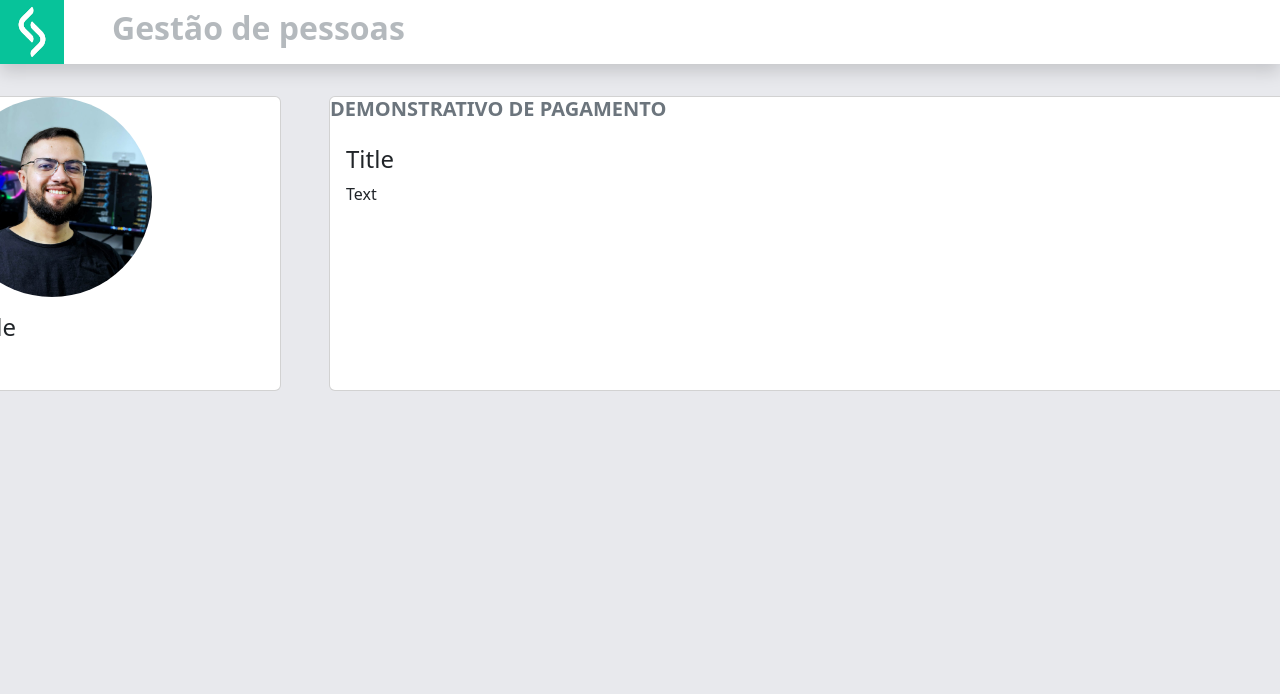
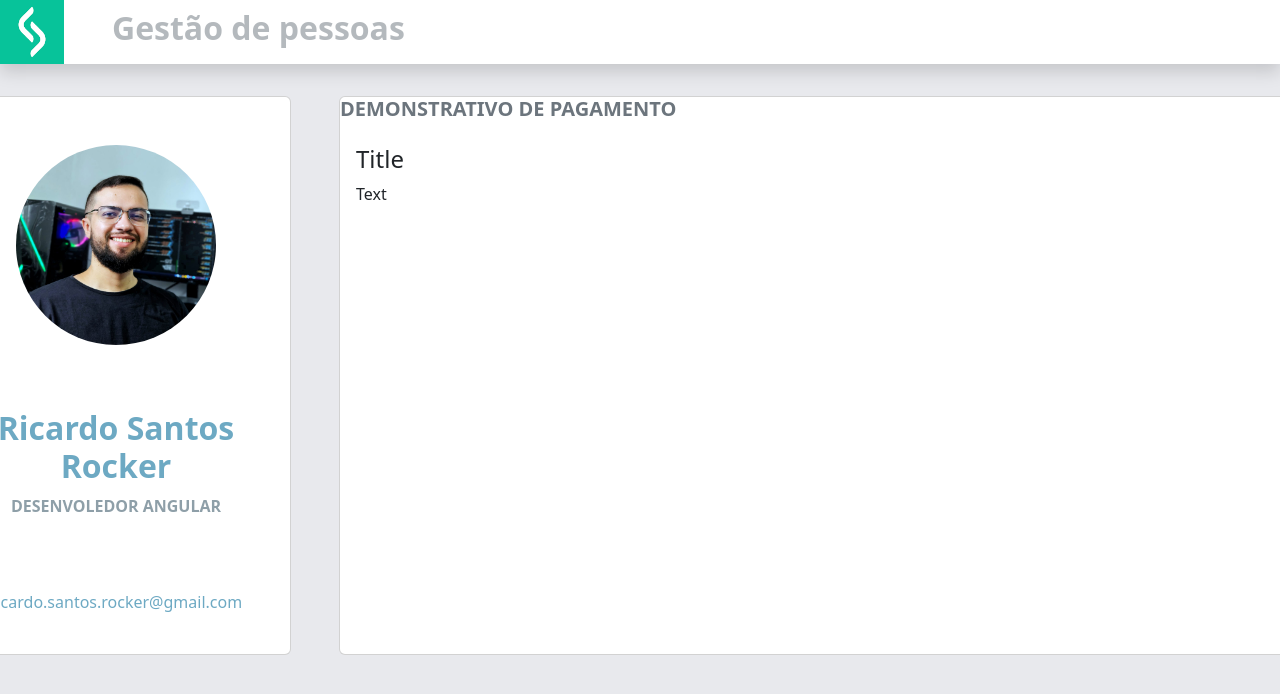
Before and after one commit to ricardorocker/demo-pagamento, an Angular app: page / in a window 1280 px wide. Shown: the top 694 px of the page. Built offline with nearby package versions, Linux system fonts and the light colour scheme.

Commit message:
profile-card(left-side) styled

```diff
--- a/src/app/views/demo-pagamento/demo-pagamento.component.html
+++ b/src/app/views/demo-pagamento/demo-pagamento.component.html
@@ -1,15 +1,18 @@
 <div class="d-flex justify-content-center">
   <div class="container-custom d-flex gap-5">
-      <div class="card" style="width: 330px">
+    <div class="card pt-5 text-center" style="width: 350px">
+      <div>
         <img
           class="rounded-circle"
           src="../../../assets/profile.jpg"
           alt="Profile Image"
           width="200px"
         />
-        <div class="card-body">
-          <h4 class="card-title">Title</h4>
-          <p class="card-text">Text</p>
+      </div>
+      <div class="card-body mt-5">
+        <h4 class="h2 color-info fw-bold">Ricardo Santos Rocker</h4>
+        <p class="color-secondary fw-bold pb-4 text-uppercase">Desenvoledor Angular</p>
+        <p class="color-info mt-5 mb-4">ricardo.santos.rocker@gmail.com</p>
       </div>
     </div>
     <div class="card" style="width: 1000px">
--- a/src/styles.css
+++ b/src/styles.css
@@ -5,3 +5,19 @@ body {
   background-color: #e8e9ed !important;
   z-index: -100;
 }
+
+.color-primary {
+  color: #676767 !important;
+}
+
+.color-secondary {
+  color: #8e9fa8 !important;
+}
+
+.color-info {
+  color: #6da9c3 !important;
+}
+
+.color-success {
+  color: #41a58b !important;
+}
```
Lines whose indentation alone changed are shown as unchanged.
